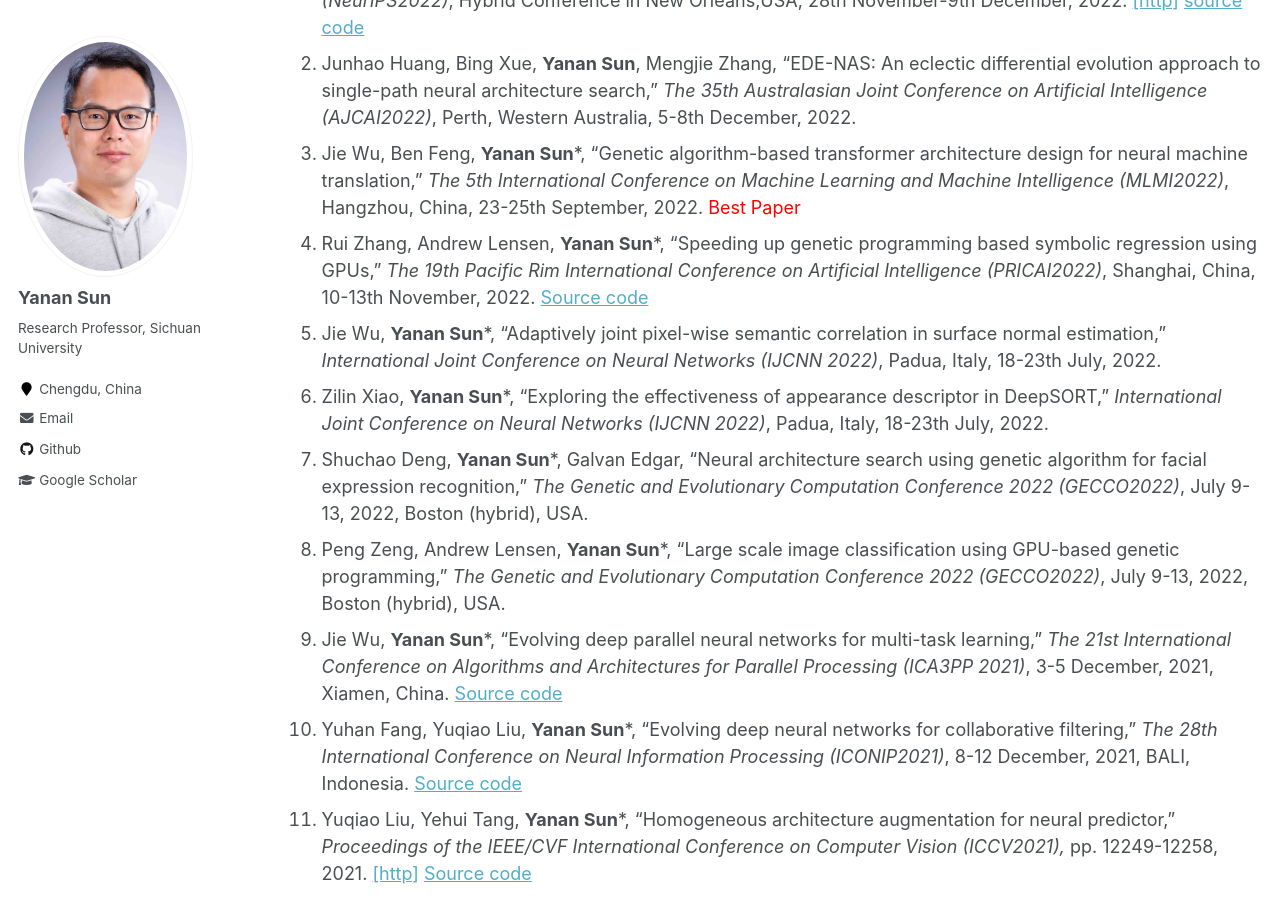
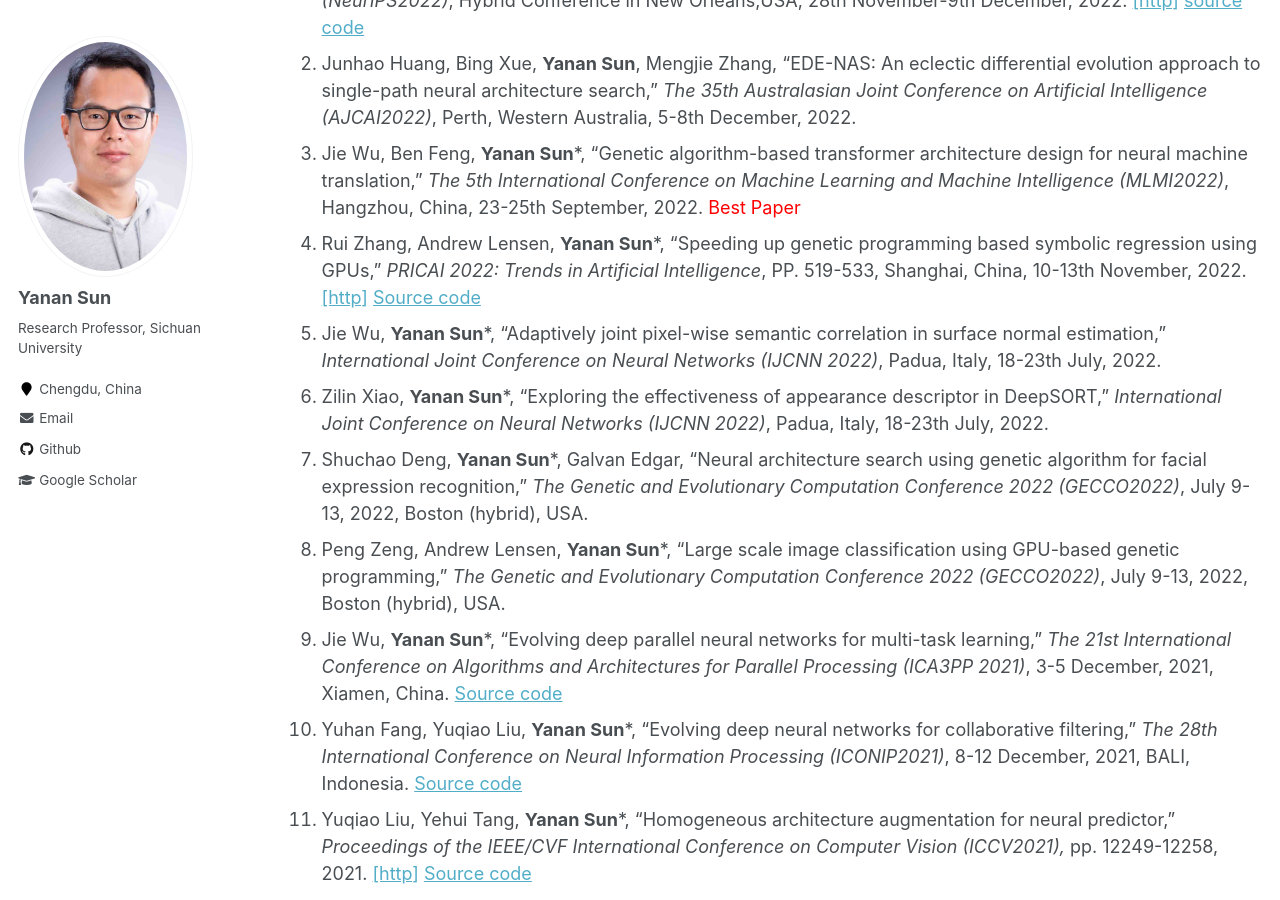
Before and after one commit to yn-sun/yn-sun.github.io, a Jekyll site: the page built from _pages/publications.md, in a window 1280 px wide and 900 px high, scrolled down 2931 px. Built offline with Jekyll 4.4.1, drawn with Linux system fonts in a browser that asks for light colours; comment, search, counter and statistics services are not loaded.

Commit message:
Update publications.md

```diff
--- a/_pages/publications.md
+++ b/_pages/publications.md
@@ -41,7 +41,7 @@ author_profile: true
 1. Yuqiao Liu, Yehui Tang, Zeqiong Lv, Yunhe Wang, **Yanan Sun***, "Bridge the gap between architecture spaces via a cross-domain predictor," <i>The 36th Conference on Neural Information Processing Systems (NeurIPS2022)</i>, Hybrid Conference in New Orleans,USA, 28th November-9th December, 2022. [[http]](https://openreview.net/pdf?id=nE6vnoHz9--) [source code](https://github.com/lyq998/CDP)
 2. Junhao Huang, Bing Xue, **Yanan Sun**, Mengjie Zhang, "EDE-NAS: An eclectic differential evolution approach to single-path neural architecture search," <i>The 35th Australasian Joint Conference on Artificial Intelligence (AJCAI2022)</i>, Perth, Western Australia, 5-8th December, 2022.
 3. Jie Wu, Ben Feng, **Yanan Sun***, "Genetic algorithm-based transformer architecture design for neural machine translation," <i>The 5th International Conference on Machine Learning and Machine Intelligence (MLMI2022)</i>, Hangzhou, China, 23-25th September, 2022. <span style="color: #FF0000">Best Paper</span>
-4. Rui Zhang, Andrew Lensen, **Yanan Sun***, "Speeding up genetic programming based symbolic regression using GPUs," <i>The 19th Pacific Rim International Conference on Artificial Intelligence (PRICAI2022)</i>, Shanghai, China, 10-13th November, 2022.  [Source code]([https://github.com/J-Wu97/EVO-MTL](https://github.com/yn-sun/paper_source_code/tree/main/zhangrui_pricai))
+4. Rui Zhang, Andrew Lensen, **Yanan Sun***, "Speeding up genetic programming based symbolic regression using GPUs," <i>PRICAI 2022: Trends in Artificial Intelligence</i>, PP. 519-533, Shanghai, China, 10-13th November, 2022. [[http]](https://link.springer.com/chapter/10.1007/978-3-031-20862-1_38) [Source code](https://github.com/RayZhhh/SymbolicRegressionGPU)
 5. Jie Wu, **Yanan Sun***, "Adaptively joint pixel-wise semantic correlation in surface normal estimation," <i>International Joint Conference on Neural Networks (IJCNN 2022)</i>, Padua, Italy, 18-23th July, 2022.
 6. Zilin Xiao, **Yanan Sun***, "Exploring the effectiveness of appearance descriptor in DeepSORT," <i>International Joint Conference on Neural Networks (IJCNN 2022)</i>, Padua, Italy, 18-23th July, 2022.
 7. Shuchao Deng, **Yanan Sun***, Galvan Edgar, "Neural architecture search using genetic algorithm for facial expression recognition," <i>The Genetic and Evolutionary Computation Conference 2022 (GECCO2022)</i>, July 9-13, 2022, Boston (hybrid), USA.
```
